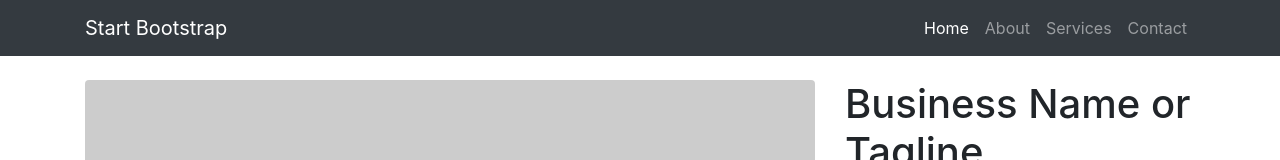
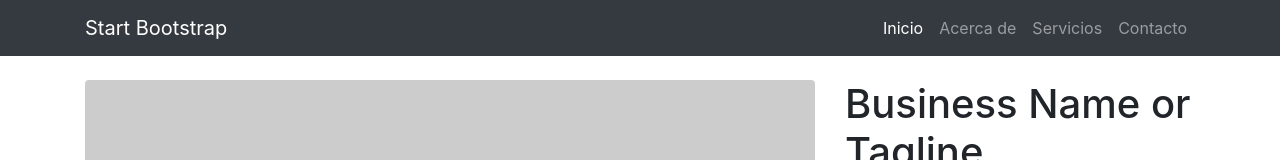
Before and after one commit to gersonsamayoa/ined, a website: page index.html in a window 1280 px wide. Shown: the top 160 px of the page. Drawn offline with Linux system fonts and the light colour scheme; placeholder pictures from the web are drawn by us.

Commit message:
Cambio de Menu

```diff
--- a/index.html
+++ b/index.html
@@ -30,18 +30,18 @@
         <div class="collapse navbar-collapse" id="navbarResponsive">
           <ul class="navbar-nav ml-auto">
             <li class="nav-item active">
-              <a class="nav-link" href="#">Home
+              <a class="nav-link" href="#">Inicio
                 <span class="sr-only">(current)</span>
               </a>
             </li>
             <li class="nav-item">
-              <a class="nav-link" href="#">About</a>
+              <a class="nav-link" href="#">Acerca de</a>
             </li>
             <li class="nav-item">
-              <a class="nav-link" href="#">Services</a>
+              <a class="nav-link" href="#">Servicios</a>
             </li>
             <li class="nav-item">
-              <a class="nav-link" href="#">Contact</a>
+              <a class="nav-link" href="#">Contacto</a>
             </li>
           </ul>
         </div>
```
